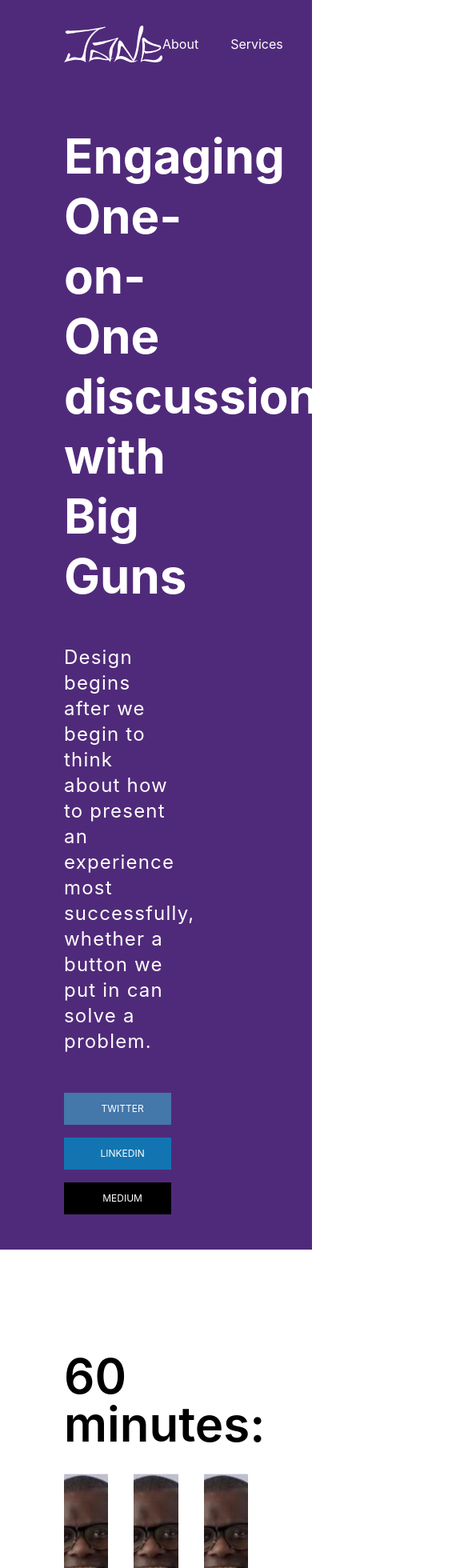
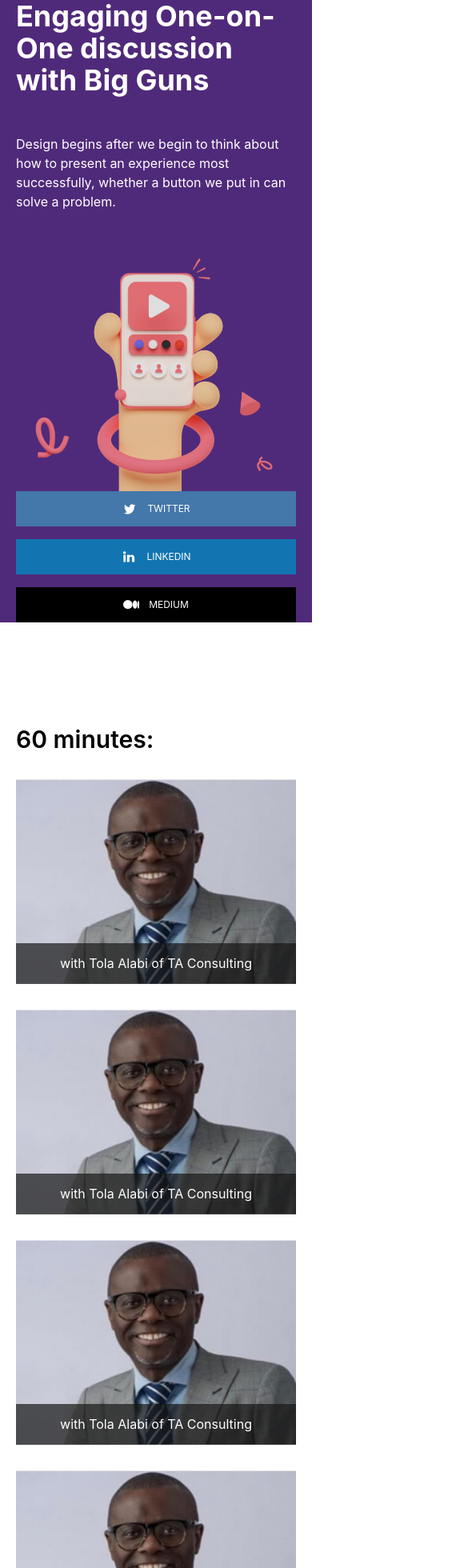
Before and after one commit to jadeoflagos/jademediapro, a Next.js app: page /interview in a window 390 px wide. Shown: the top 1960 px of the page at 80% size, 585 px wide, since content can reach past the window. Built offline with nearby package versions, Linux system fonts and the light colour scheme.

Commit message:
fix: interview responsiveness

```diff
--- a/components/SocialButtons.jsx
+++ b/components/SocialButtons.jsx
@@ -3,7 +3,7 @@ import React from "react";
 
 const SocialButtons = () => {
   return (
-    <div className="flex lg:flex-row flex-col space-y-4 lg:space-y-0  lg:space-x-4  items-center">
+    <div className="flex lg:flex-row flex-col space-y-4 lg:space-y-0  lg:space-x-4  items-center text-white">
       <p className="cursor-pointer py-3 px-12 flex items-center justify-center  bg-[#4477AA] lg:max-w-max w-full">
         <Image src="/vectors/twitter.svg" alt="Avatar" width={20} height={20} />
         <span className="text-xs pl-3"> TWITTER</span>
--- /dev/null
+++ b/components/organism/SecondHeaderTwo.jsx
@@ -0,0 +1,36 @@
+import React from "react";
+import SocialButtons from "../SocialButtons";
+import Image from "next/image";
+
+const SecondHeaderTwo = ({title, subTitle, headerImg}) => {
+  return (
+    <div className={`w-screen lg:min-h-[30rem] bg-[#502A7A] `}>
+      <div>{/* <Navbar textColor={navBarColor} /> */}</div>
+      <div className="flex flex-col lg:flex-row  lg:items-center justify-between px-5 lg:px-20 text-white">
+        <div className="lg:w-7/12">
+          <p className="font-bold text-4xl lg:text-8xl">{title}</p>
+          <p className="pt-12 lg:pb-12 text-base lg:text-2xl lg:tracking-wider">
+{subTitle}          </p>
+          <div className="hidden lg:flex">
+            {" "}
+            <SocialButtons />
+          </div>
+        </div>
+        <span className="w-1/12" />
+        <div className="lg:w-4/12 w-full flex items-center justify-center">
+          <Image
+            src={`/images/${headerImg}`}
+            alt="Avatar"
+            width={494}
+            height={494}
+          />
+        </div>
+      </div>
+      <div className="w-full px-5 flex flex-col lg:hidden">
+        <SocialButtons />
+      </div>
+    </div>
+  );
+};
+
+export default SecondHeaderTwo;
--- a/pages/blog/index.jsx
+++ b/pages/blog/index.jsx
@@ -9,6 +9,7 @@ import SocialButtons from "../../components/SocialButtons";
 import { blogPostData } from "../../data";
 import SectionHeader from "../../components/organism/SectionHeader";
 import EyeBrow from "../../components/organism/EyeBrow";
+import SecondHeaderTwo from "../../components/organism/SecondHeaderTwo";
 
 const Blog = () => {
   const tabs = [
@@ -23,34 +24,8 @@ const Blog = () => {
   const [activeTab, setActiveTab] = useState(0);
   return (
     <div>
-      <div className={`w-screen lg:min-h-[30rem] bg-[#502A7A]  `}>
-        <div>{/* <Navbar textColor={navBarColor} /> */}</div>
-        <div className="flex flex-col lg:flex-row  lg:items-center justify-between px-5 lg:px-20 text-white">
-          <div className="lg:w-7/12">
-            <p className="font-bold text-5xl lg:text-8xl">Blog Posts</p>
-            <p className="pt-12 lg:pb-12 text-base lg:text-2xl lg:tracking-wider">
-              Experient design thinking and innovative stories
-            </p>
-            <div className="hidden lg:flex">
-              {" "}
-              <SocialButtons />
-            </div>
-          </div>
-          <span className="w-1/12" />
-          <div className="lg:w-4/12 w-full flex items-center justify-center">
-            <Image
-              src={`/images/blogbg.png`}
-              alt="Avatar"
-              width={494}
-              height={494}
-            />
-          </div>
-        </div>
-        <div className="w-full px-5 flex flex-col lg:hidden">
-          <SocialButtons />
-        </div>
-      </div>
-
+     <SecondHeaderTwo headerImg="blogbg.png" title="Blog Posts" subTitle=" Experient design thinking and innovative stories
+" />
       <div className="mt-12 px-5 lg:px-20 py-20">
         <div className="hidden lg:flex">
           {tabs.map((tab, tabIndex) => (
--- a/pages/interview.jsx
+++ b/pages/interview.jsx
@@ -3,15 +3,16 @@ import React, { useState } from "react";
 import Navbar from "../components/Navbar";
 import Footer from "../components/Footer";
 import InterviewCard from "../components/InterviewCard";
-import SocialButtons from "../components/SocialButtons";
 import Pagination from "../components/Pagination";
 import Link from "next/link";
+import SecondHeaderTwo from "../components/organism/SecondHeaderTwo";
 
 const Interview = () => {
   const [currentPage, setCurrentPage] = useState(0);
   return (
     <div>
-      <div className="bg-[#502A7A] w-screen min-h-[30rem] pb-11">
+           <SecondHeaderTwo headerImg="interview.png" title="Engaging One-on-One discussion with Big Guns" subTitle="Design begins after we begin to think about how to present an experience most successfully, whether a button we put in can solve a problem." />
+      {/* <div className="bg-[#502A7A] w-screen min-h-[30rem] pb-11">
         <div>
           <Navbar textColor="white" dropDownBg="purple" />
         </div>
@@ -39,10 +40,10 @@ const Interview = () => {
             />
           </div>
         </div>
-      </div>
-      <div className="mt-12 px-20 py-20 ">
-        <p className="font-semibold text-6xl mb-8">60 minutes:</p>
-        <div className="grid grid-cols-3  gap-8">
+      </div> */}
+      <div className="mt-12 px-5 lg:px-20 py-20 ">
+        <p className="font-semibold text-3xl lg:text-6xl mb-8">60 minutes:</p>
+        <div className="grid lg:grid-cols-3  gap-8">
           {Array(9)
             .fill("")
             .map((interview, interviewIndex) => (
@@ -57,7 +58,7 @@ const Interview = () => {
             ))}
         </div>
       </div>
-      <section className="px-20">
+      <section className="px-5 lg:px-20">
         <Pagination currentPage={currentPage} setCurrentPage={setCurrentPage} />
       </section>
       <Footer />
```
